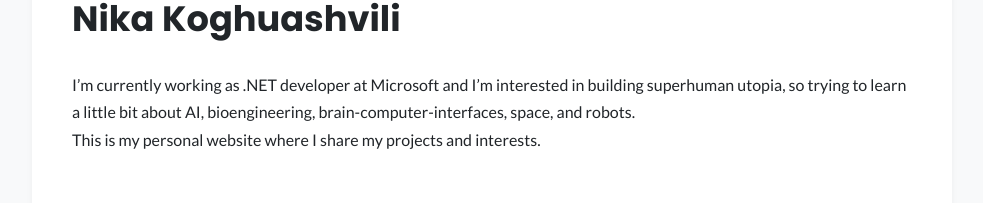
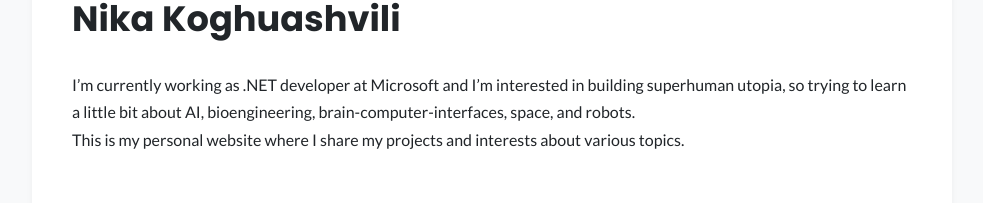
Before and after one commit to nikakogho/nikakogho.github.io, a React (Vite) app: page / in a window 1280 px wide. Shown: the part 194-397 px from the top of the page, without its empty margins (148-1131 px from the left). Built offline with nearby package versions, Linux system fonts and the light colour scheme; no server answers.

Commit message:
Slight change

```diff
--- a/src/pages/HomePage.tsx
+++ b/src/pages/HomePage.tsx
@@ -19,7 +19,7 @@
       <p>
         {aboutMeText}
         <br />
-        This is my personal website where I share my projects and interests.
+        This is my personal website where I share my projects and interests about various topics.
       </p>
       <h2>Some Fun Projects</h2>
       <ul>
```
